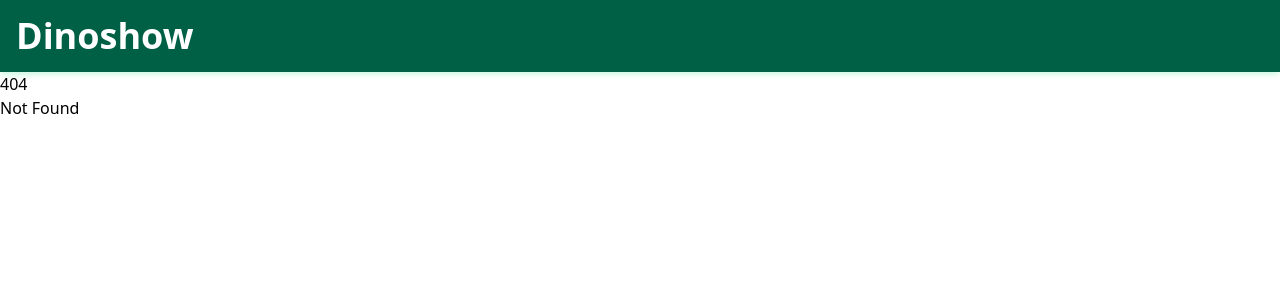
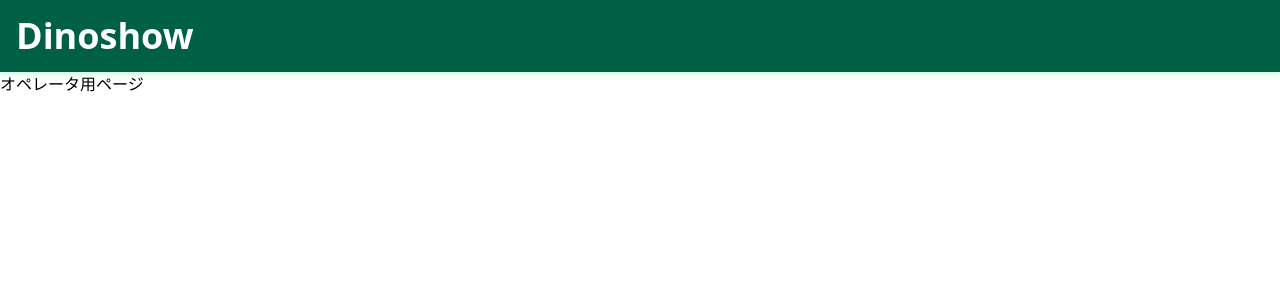
Before and after one commit to shojicode/jurabbit, a SvelteKit app: page /admin in a window 1280 px wide. Before the commit this address had no page. Shown: the top 300 px of the page. Built offline with nearby package versions, Linux system fonts and the light colour scheme.

Commit message:
オペレータ用ページを追加

```diff
--- /dev/null
+++ b/src/routes/admin/+page.svelte
@@ -0,0 +1 @@
+<h1>オペレータ用ページ</h1>
```
